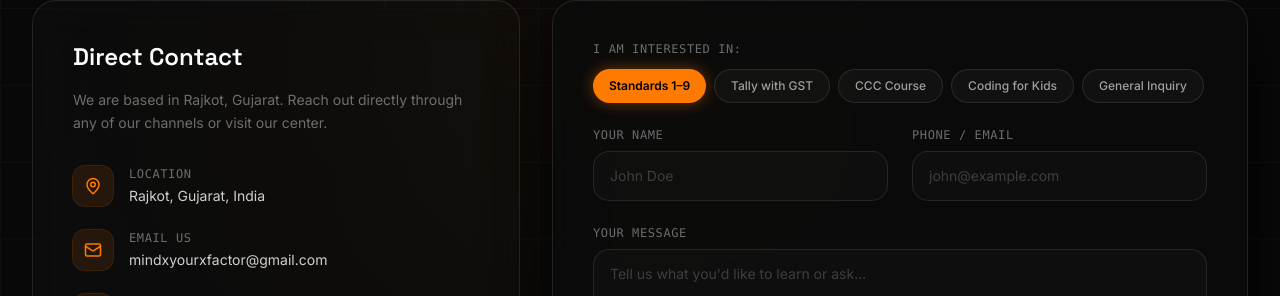
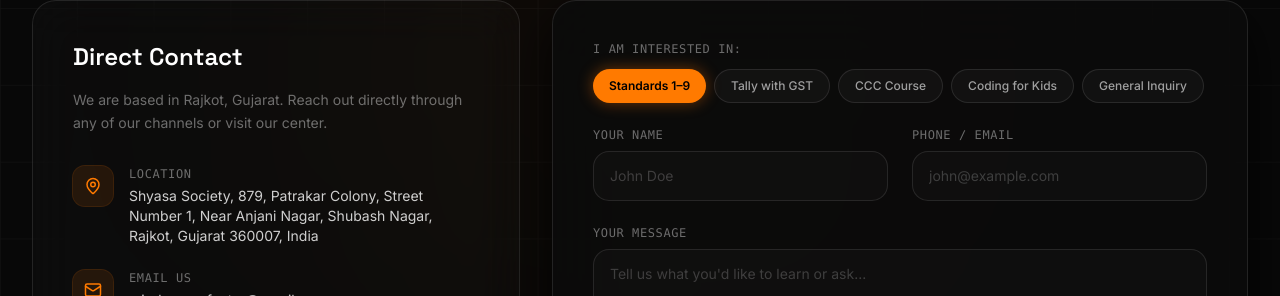
Before and after one commit to UdeshBhatti2004/mindx, a Next.js app: page / in a window 1280 px wide. Shown: the part 3371-3667 px from the top of the page. Built offline with nearby package versions, Linux system fonts and the light colour scheme.

Commit message:
Added exact location in contact section

```diff
--- a/components/ContactSection.tsx
+++ b/components/ContactSection.tsx
@@ -133,7 +133,9 @@ export default function ContactSection() {
                 </div>
                 <div>
                   <p className="text-xs font-mono uppercase tracking-wider text-white/40">Location</p>
-                  <p className="text-sm text-white/80 mt-1">Rajkot, Gujarat, India</p>
+                  <p className="text-sm text-white/80 mt-1">Shyasa Society, 879, Patrakar Colony, Street Number 1,
+Near Anjani Nagar, Shubash Nagar,
+Rajkot, Gujarat 360007, India</p>
                 </div>
               </li>
 
```
